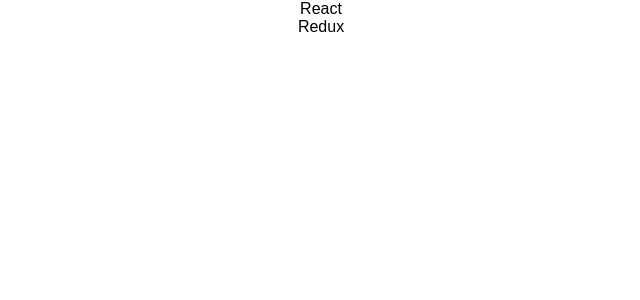
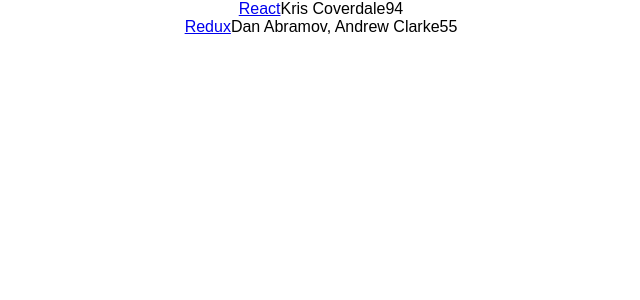
Before and after one commit to kriscov-ibm/slackernews, a React (Create React App) app: page / in a window 1280 px wide. Shown: the top 300 px of the page, without its empty margins (319-959 px from the left). Built offline with nearby package versions, Linux system fonts and the light colour scheme.

Commit message:
show full output

```diff
--- a/src/App.js
+++ b/src/App.js
@@ -24,7 +24,14 @@
     return (
       <div className="App">
         { list.map(function(item) {
-          return <div>{item.title}</div>;
+          return (
+            <div key={item.objectID}>
+              <span><a href={item.url}>{item.title}</a></span>
+              <span>{item.author}</span>
+              <span>{item.num_comments}</span>
+              <span>{item.points}</span>
+            </div>
+          );
         })}
       </div>
     );
```
